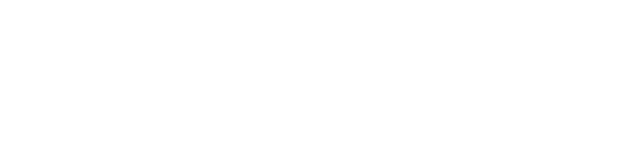
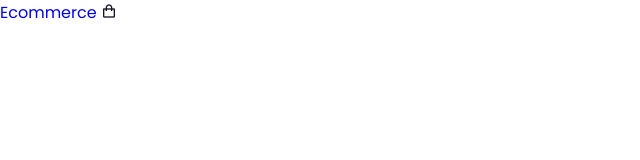
Before and after one commit to TheoKennel/Site_Ecommerce_JS, a website: page src/index.html in a window 1280 px wide. Shown: the whole page, without its empty margins (0-640 px from the left). Drawn offline with nearby package versions, Linux system fonts and the light colour scheme.

Commit message:
debut header / nav bar

```diff
--- a/src/index.html
+++ b/src/index.html
@@ -12,6 +12,14 @@
     <link href='https://unpkg.com/boxicons@2.1.4/css/boxicons.min.css' rel='stylesheet'>
 </head>
 <body>
-
+    <!-- Header -->
+    <header>
+        <!-- Nav bar -->
+        <div class="nav container">
+            <a href="#" class="logo">Ecommerce</a>
+            <!-- Cart-Icon -->
+            <i class='bx bx-shopping-bag'></i>
+        </div>
+    </header>
 </body>
 </html>
```
